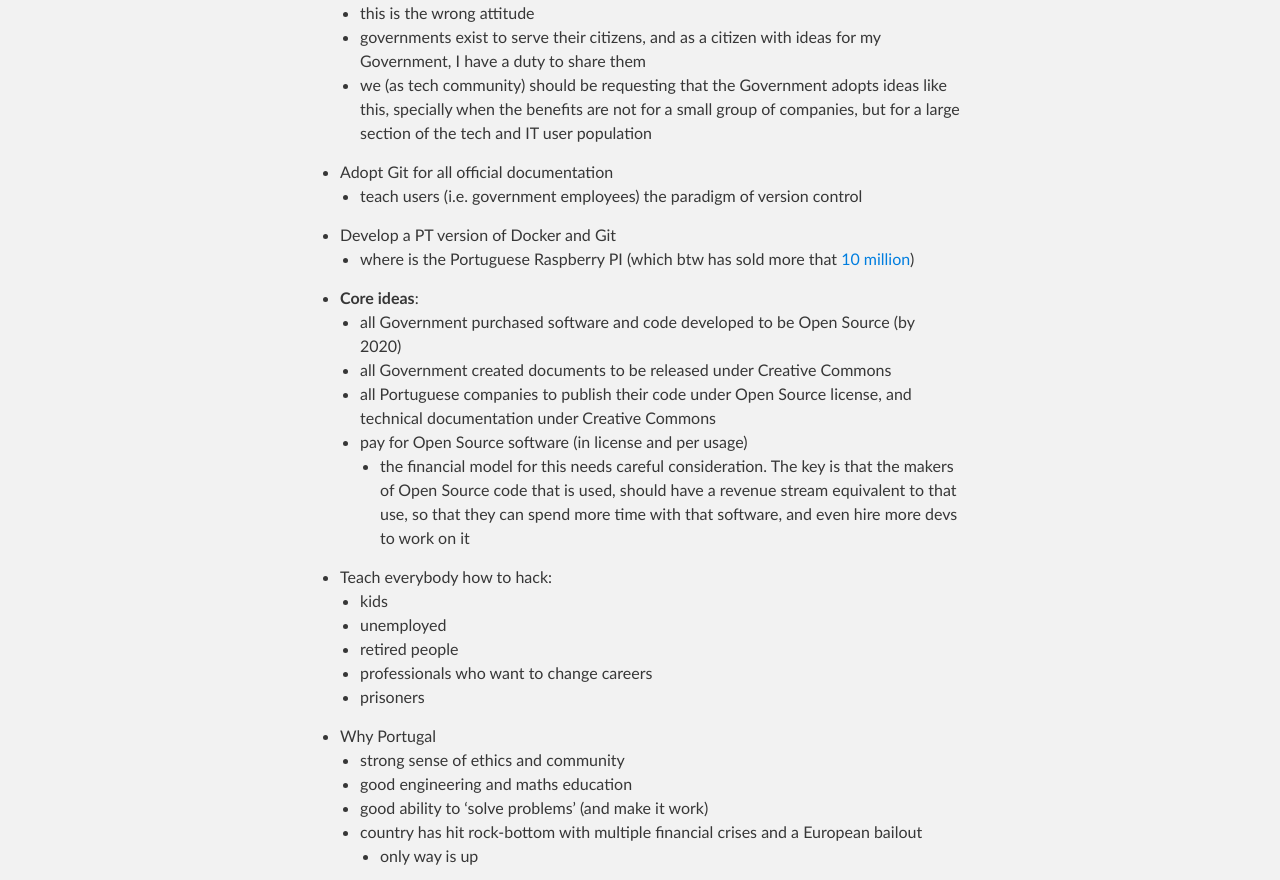
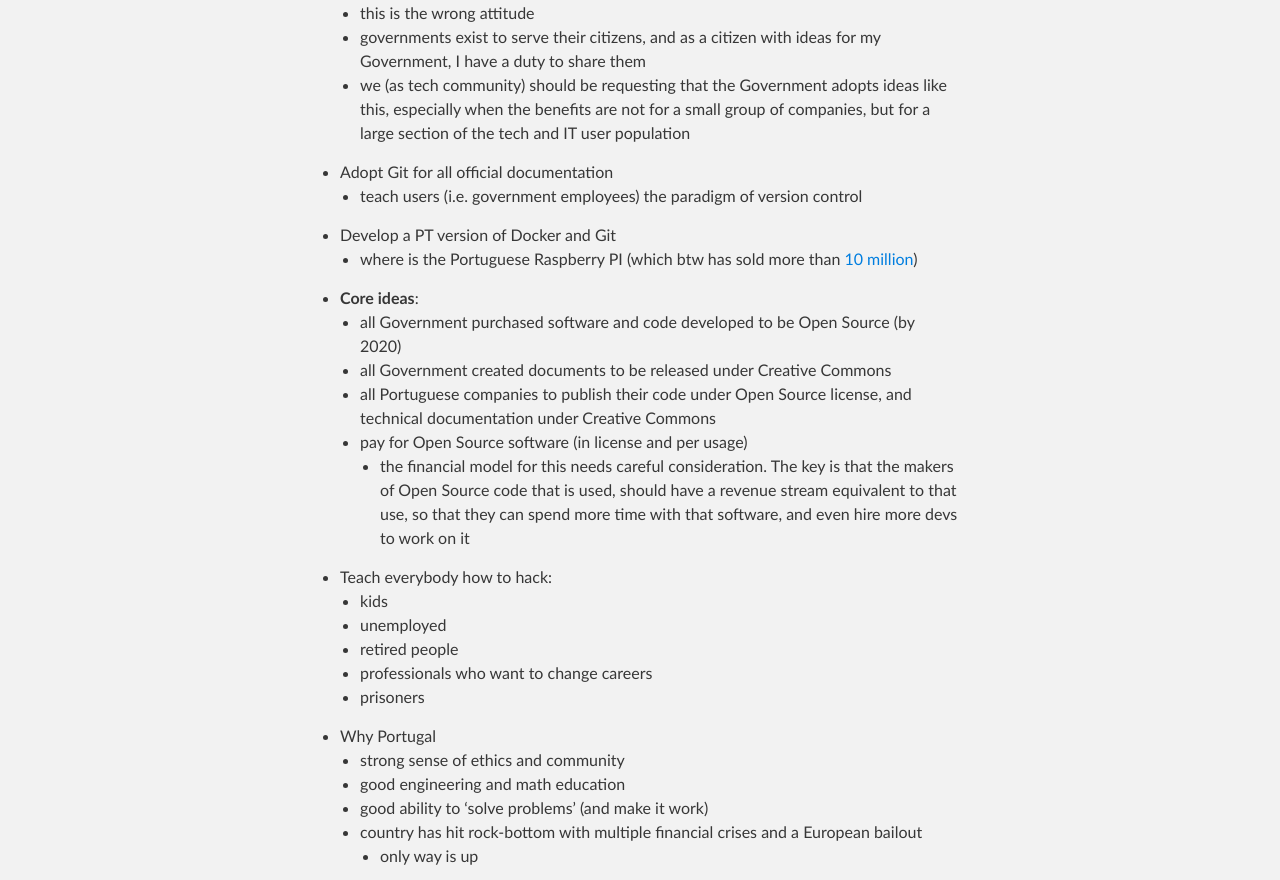
Before and after one commit to DinisCruz/Book_Hacking_Portugal, a Jekyll site: the page built from Draft-Notes/a-page-1.md, in a window 1280 px wide. Shown: the part 571-1451 px from the top of the page. Built offline with Jekyll 4.4.1, drawn with Linux system fonts in a browser that asks for light colours.

Commit message:
Update a-page-1.md

```diff
--- a/Draft-Notes/a-page-1.md
+++ b/Draft-Notes/a-page-1.md
@@ -15,13 +15,13 @@ In many cases, it doesn't make business sense to spend the time and effort creat
 * I have received some feedback that said "If your ideas depend on the PT Government taking action, you should give up now!"
   * this is the wrong attitude
   * governments exist to serve their citizens, and as a citizen with ideas for my Government, I have a duty to share them
-  * we (as tech community) should be requesting that the Government adopts ideas like this, specially when the benefits are not for a small group of companies, but for a large section of the tech and IT user population
+  * we (as tech community) should be requesting that the Government adopts ideas like this, especially when the benefits are not for a small group of companies, but for a large section of the tech and IT user population
 
 * Adopt Git for all official documentation
   * teach users (i.e. government employees) the paradigm of version control
 
 * Develop a PT version of Docker and Git
-  * where is the Portuguese Raspberry PI (which btw has sold more that [10 million](http://www.bbc.co.uk/news/technology-37305200))
+  * where is the Portuguese Raspberry PI (which btw has sold more than [10 million](http://www.bbc.co.uk/news/technology-37305200))
 
 * **Core ideas**:
   * all Government purchased software and code developed to be Open Source (by 2020)
@@ -39,7 +39,7 @@ In many cases, it doesn't make business sense to spend the time and effort creat
 
 * Why Portugal
   * strong sense of ethics and community
-  * good engineering and maths education
+  * good engineering and math education
   * good ability to 'solve problems' (and make it work)
   * country has hit rock-bottom with multiple financial crises and a European bailout
     * only way is up
```
